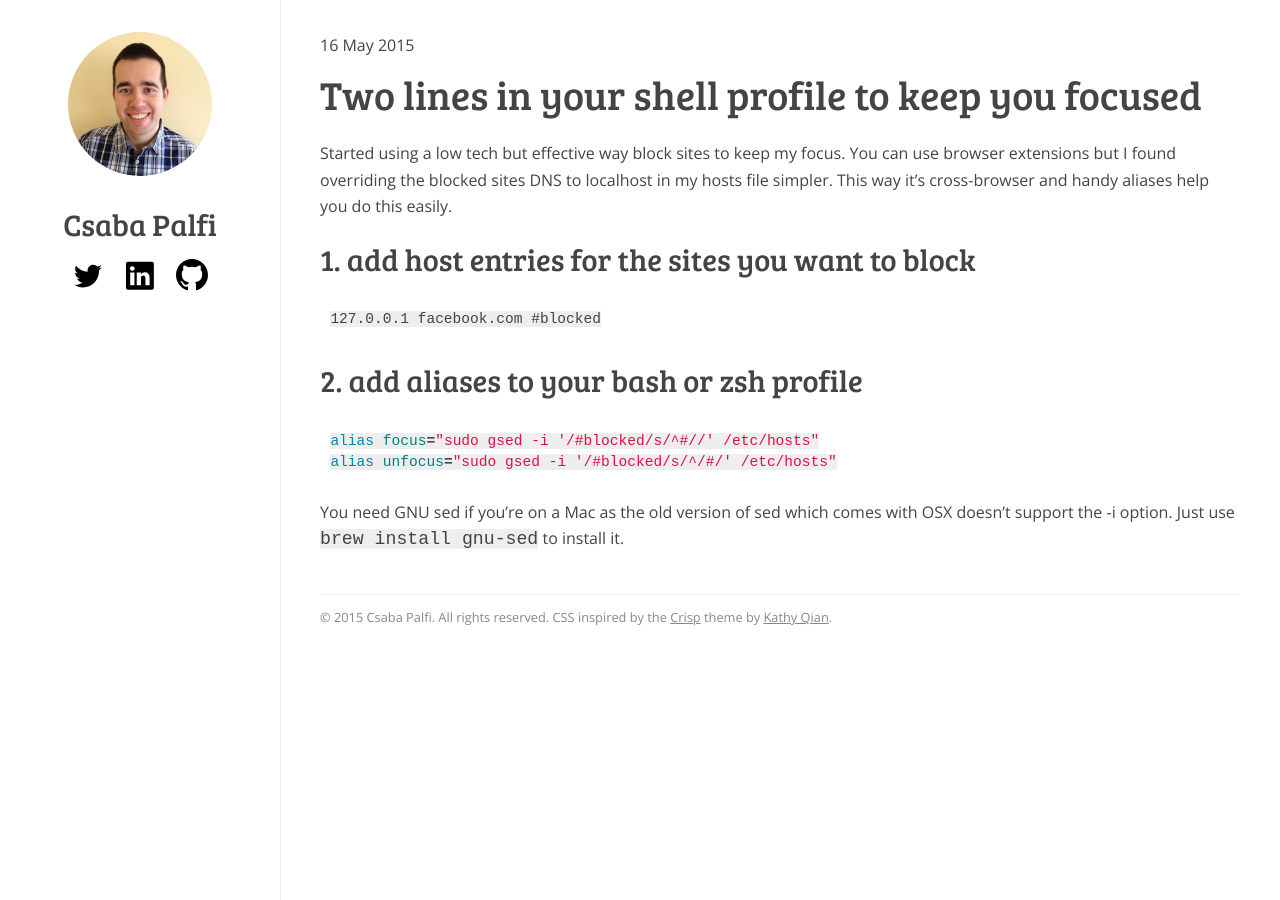
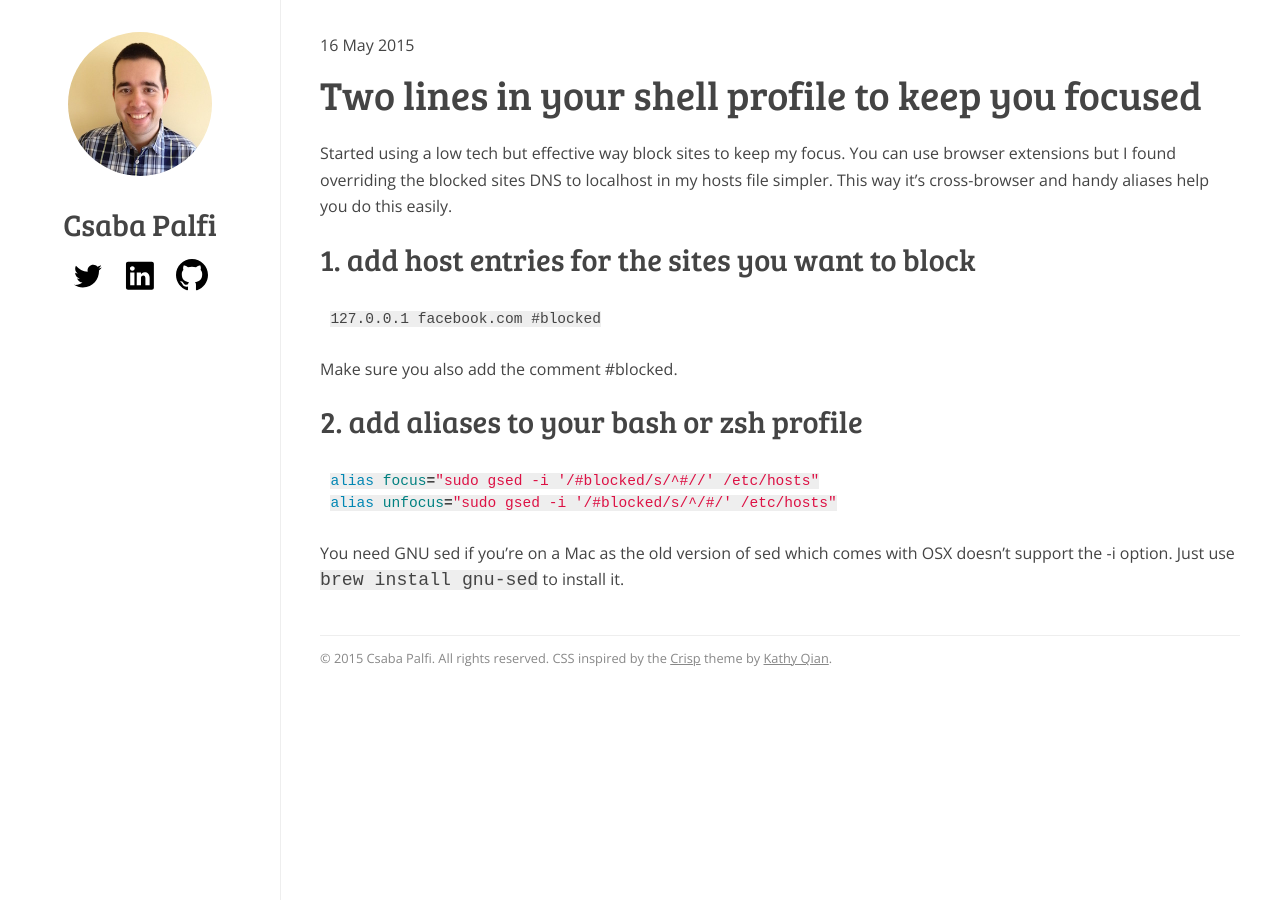
Before and after one commit to dublado/csabapalfi.github.io, a Jekyll site: the page built from _posts/2015-05-16-focus.md, in a window 1280 px wide. Built offline with Jekyll 4.4.1, drawn with Linux system fonts in a browser that asks for light colours; Markdown is read by kramdown in place of the engine named in the settings.

Commit message:
make instructions clearer

````diff
--- a/_posts/2015-05-16-focus.md
+++ b/_posts/2015-05-16-focus.md
@@ -10,6 +10,8 @@ Started using a low tech but effective way block sites to keep my focus. You can
 127.0.0.1 facebook.com #blocked
 ```
 
+Make sure you also add the comment #blocked.
+
 ## 2. add aliases to your bash or zsh profile
 
 ```sh
````
